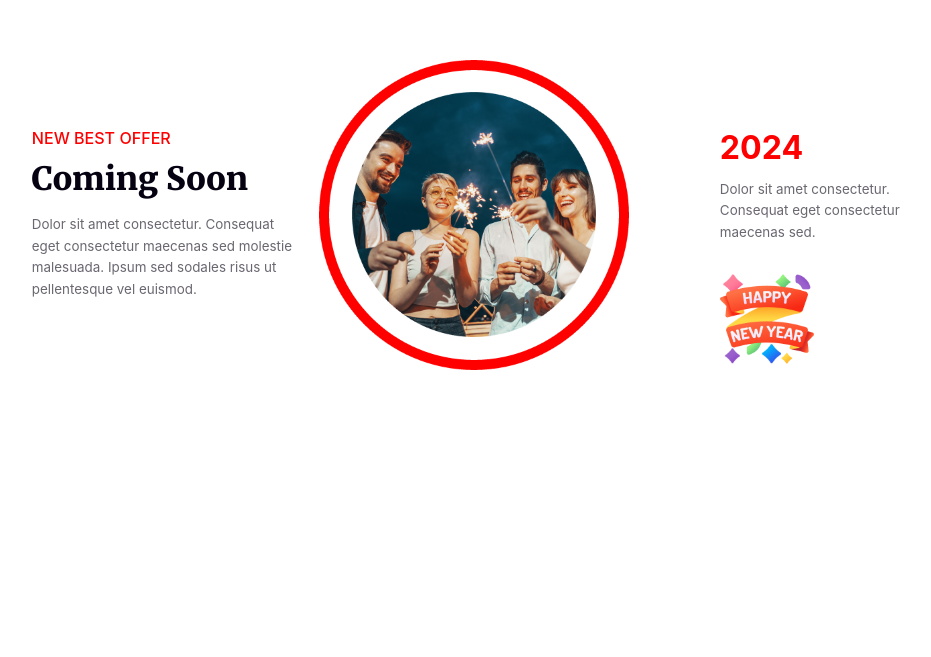
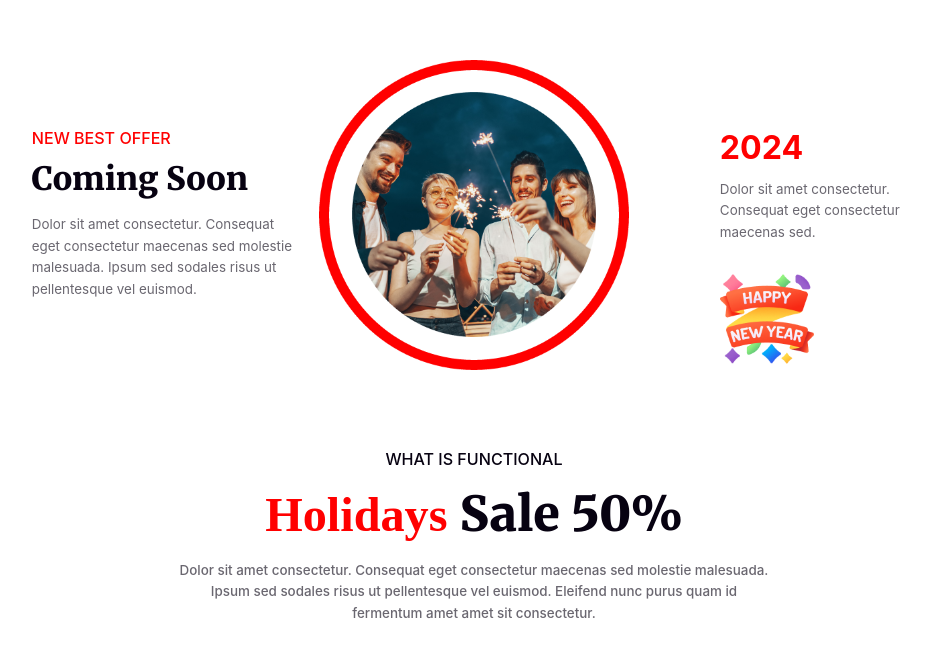
Before and after one commit to fnhnaf/Happy-New-year-Project-2, a plain HTML site: page index.html in a window 1280 px wide. Shown: the part 2028-2685 px from the top of the page, without its empty margins (166-1097 px from the left). Before the commit the page ends 2478 px from the top, so only its background shows below. Drawn offline with Linux system fonts and the light colour scheme.

Commit message:
update section

```diff
--- a/index.html
+++ b/index.html
@@ -91,6 +91,18 @@
         </div>
       </section>
       <!---End of Happy New Year Offer  Section-->
+      <!---Holidays Sale  Section-->
+      <section class="holidays-sale-container">
+        <p class="holidays-sub-title">WHAT IS FUNCTIONAL</p>
+        <h1 class="holidays-title"><span>Holidays </span> Sale 50%</h1>
+        <p class="holidays-description">
+          Dolor sit amet consectetur. Consequat eget consectetur maecenas sed
+          molestie malesuada. Ipsum sed sodales risus ut pellentesque vel
+          euismod. Eleifend nunc purus quam id fermentum amet amet sit
+          consectetur.
+        </p>
+      </section>
+      <!---End of Holidays Sale  Section-->
     </main>
     <footer></footer>
   </body>
--- a/stylescolor/style.css
+++ b/stylescolor/style.css
@@ -280,3 +280,42 @@ happy-new-year-offer-Styles
 .happy-new-year-description img {
   width: 93.8px;
 }
+/*
+Holidays Sale  Section*/
+.holidays-sale-container {
+  max-width: 715.56px;
+  height: 174.2px;
+  margin: 0 auto;
+  margin-top: 80.4px;
+  margin-bottom: 46.23px;
+  display: flex;
+  flex-direction: column;
+  justify-content: space-between;
+  align-items: center;
+}
+.holidays-sub-title {
+  color: rgb(7, 2, 17);
+  font-family: Inter;
+  font-size: 16.08px;
+  font-weight: 500;
+  line-height: 19.43px;
+}
+.holidays-title {
+  font-family: Merriweather;
+  font-size: 48.24px;
+  font-weight: 900;
+  line-height: 60.97px;
+  color: #070211;
+}
+.holidays-title span {
+  color: #ff0000;
+}
+.holidays-description {
+  color: rgba(7, 2, 17, 0.6);
+  font-family: Inter;
+  font-size: 13.4px;
+  font-weight: 500;
+  line-height: 21.44px;
+  text-align: center;
+  padding: 0 60px;
+}
```
